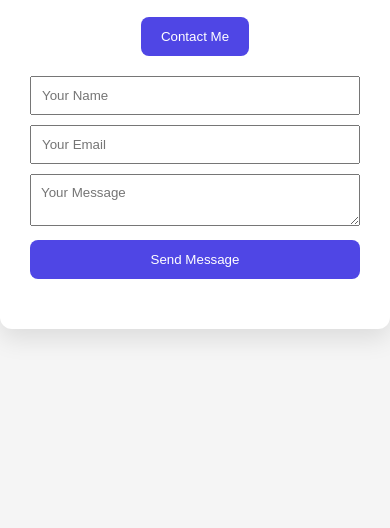
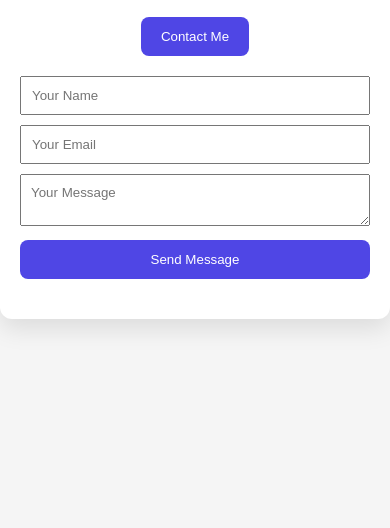
Before and after one commit to iatakalandze-gif/my-first-website, a plain HTML site: page index.html in a window 390 px wide. Shown: the part 316-844 px from the top of the page. Drawn offline with Linux system fonts and the light colour scheme.

Commit message:
Update style.css

```diff
--- a/style.css
+++ b/style.css
@@ -52,3 +52,8 @@ form textarea {
 form button {
   width: 100%;
 }
+@media (max-width: 480px) {
+  .container {
+    padding: 20px;
+  }
+}
```
